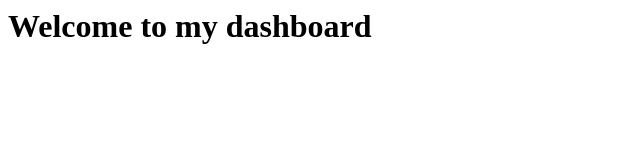
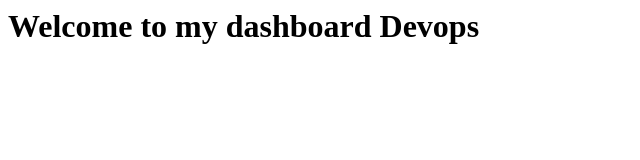
Before and after one commit to rajkumargit/Websitenew, a plain HTML site: page index.html in a window 1280 px wide. Shown: the whole page, without its empty margins (0-640 px from the left). Drawn offline with Linux system fonts and the light colour scheme.

Commit message:
file changed

```diff
--- a/index.html
+++ b/index.html
@@ -1,6 +1,6 @@
 <html>
 <title>Jenkins CI/CD</title>
 <body>
-<h1>Welcome to my dashboard</h1>
+<h1>Welcome to my dashboard Devops</h1>
 </body>
 </html>
```
